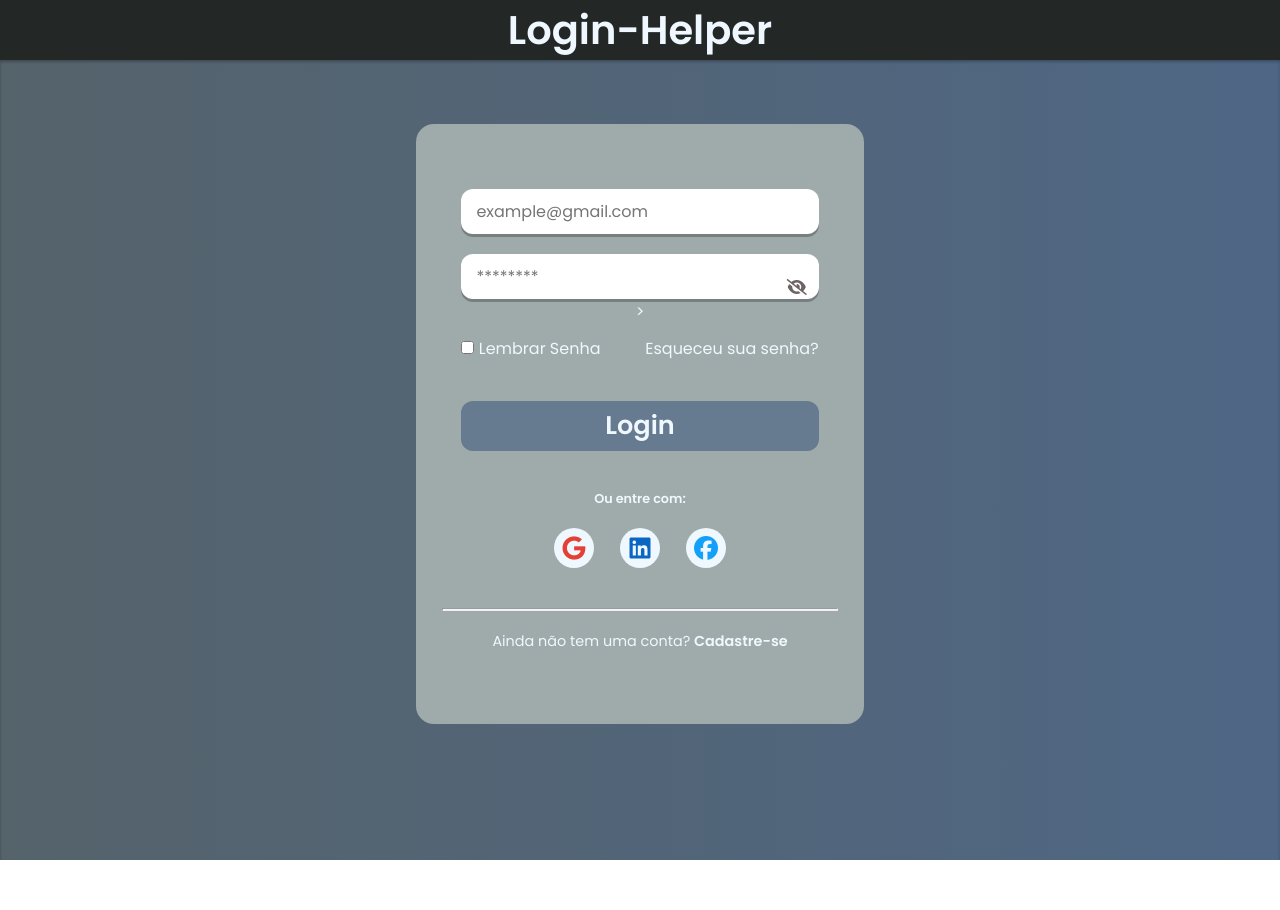
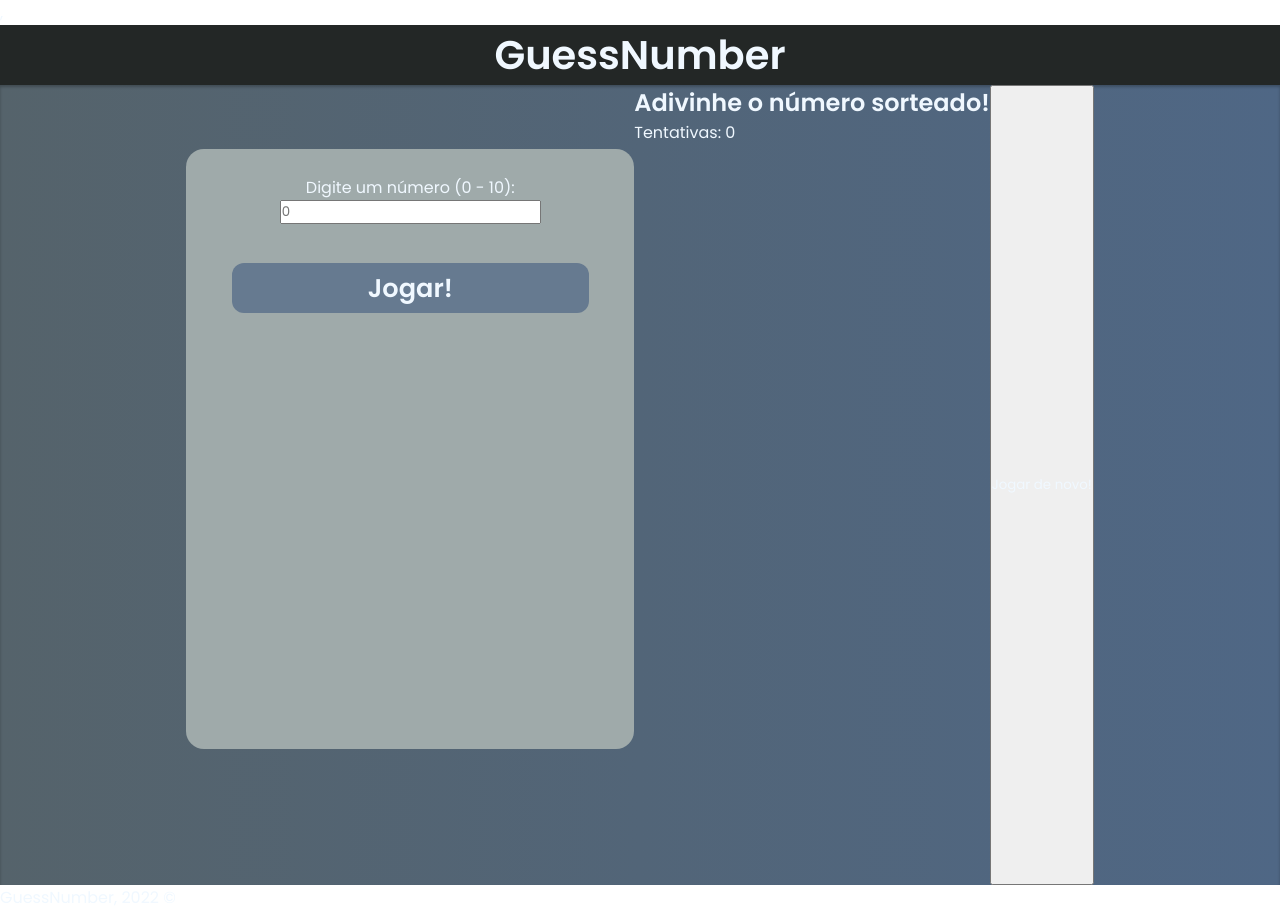
Before and after one commit to GeorgiaPereira039/Login-Helper, a plain HTML site: page index.html in a window 1280 px wide. Before the commit the page ends 860 px from the top, so only its background shows below. Drawn offline with Linux system fonts and the light colour scheme.

Commit message:
GuessNumber

```diff
--- a/index.html
+++ b/index.html
@@ -1,67 +1,40 @@
 <!DOCTYPE html>
 <html lang="pt-br">
-
 <head>
     <meta charset="UTF-8">
     <meta name="viewport" content="width=device-width, initial-scale=1.0">
-    <title>Login-Helper</title>
+    <title>GuessNumber</title>
     <link rel="stylesheet" href="./css/styles.css">
+    ,<script src="./js/index.js" defer></script>
 
-    <script src="./js/index.js" defer></script>
-
-    <link rel="preconnect" href="https://fonts.gstatic.com">
-    <link href="https://fonts.googleapis.com/css2?family=Poppins:wght@400;600&display=swap" rel="stylesheet">
-    <script src="https://kit.fontawesome.com/f92010e149.js" crossorigin="anonymous" defer></script>
+    <link rel="preconnect" href="https://fonts.googleapis.com">
+    <link rel="preconnect" href="https://fonts.gstatic.com" crossorigin>
+    <link href="https://fonts.googleapis.com/css2?family=Hind+Siliguri:wght@300;400;500&family=Poppins:wght@400;600&display=swap" rel="stylesheet">
 </head>
 
 <body>
-    <header> <h1> Login-Helper </h1></header>
+    <header>
+        <a href="#"><h1>GuessNumber</h1></a>
+    </header>
 
-    <main>
-         <form>
-            <!-- Dica: Plugin EMMET. Através do caractere * podemos multiplicar os seletores. Ex: Selection*3 -->
+    <main class="container">
+        <form id="form">
+            <label for="kick">Digite um número (0 - 10):</label>
+            <input type="number" id="kick" max="10" placeholder="0">
 
-            <section class="inputs-container">
-                <input type="email" placeholder="example@gmail.com">
+            <button type="submit">Jogar!</button>
+        </form>
 
-                <!--Dica: Vamos criar um input de senha. Para facilitar a estilização no css vamos criar uma div. Para isso vamos passar
-                diretamente o . que significa classe e em seguida colocar o nome da classe. ficara assim: .password-container -->
-                <div class="password-container">
-                    <input type="password" id="field-password" class="field-password" placeholder="********">
-                    <i class="fa-solid fa-eye" id="eye"></i>>
-                    <i class="fa-solid fa-eye-slash" id="eye-slash"></i>
-                </div>
-            </section>
+        <section class="result-box" id="result">
+            <h2 id="statu">Adivinhe o número sorteado!</h2>
+            <span id="attempt">Tentativas: 0</span>
+        </section>
 
-            <section class="password-infos">
-                <div>
-                    <input type="checkbox">
-                    <span> Lembrar Senha</span>
-                </div>
+        <button id="btnRestart" onclick="restart()">Jogar de novo!</button>
+    </main>
 
-                <a href="#">Esqueceu sua senha?</a>
-            </section>
-
-            <button id="btn-login">Login</button>
-
-            <section class="links-container">
-                <span> Ou entre com:</span>
-
-                <!--Dica: Para conteudos iguais em que precisa fazer a mesma modificação para todos use CTRL+D - Selecione a quantidade de x que
-                precisa selecionar e altere -->
-                <aside>
-                    <a href="#"><i class="fa-brands fa-google google"></i> </a>
-                    <a href="#"><i class="fa-brands fa-linkedin linkedin"></i> </a>
-                    <a href="#"><i class="fa-brands fa-facebook facebook"></i></a>
-                </aside>
-            </section>
-
-            <footer>
-                <hr>
-                <span> Ainda não tem uma conta? <a href="#"> Cadastre-se</a> </span>
-            </footer>
-    </form>
-</main>
-
+    <footer>
+        <p>GuessNumber, 2022 &copy;</p>
+    </footer>
 </body>
 </html>
```
